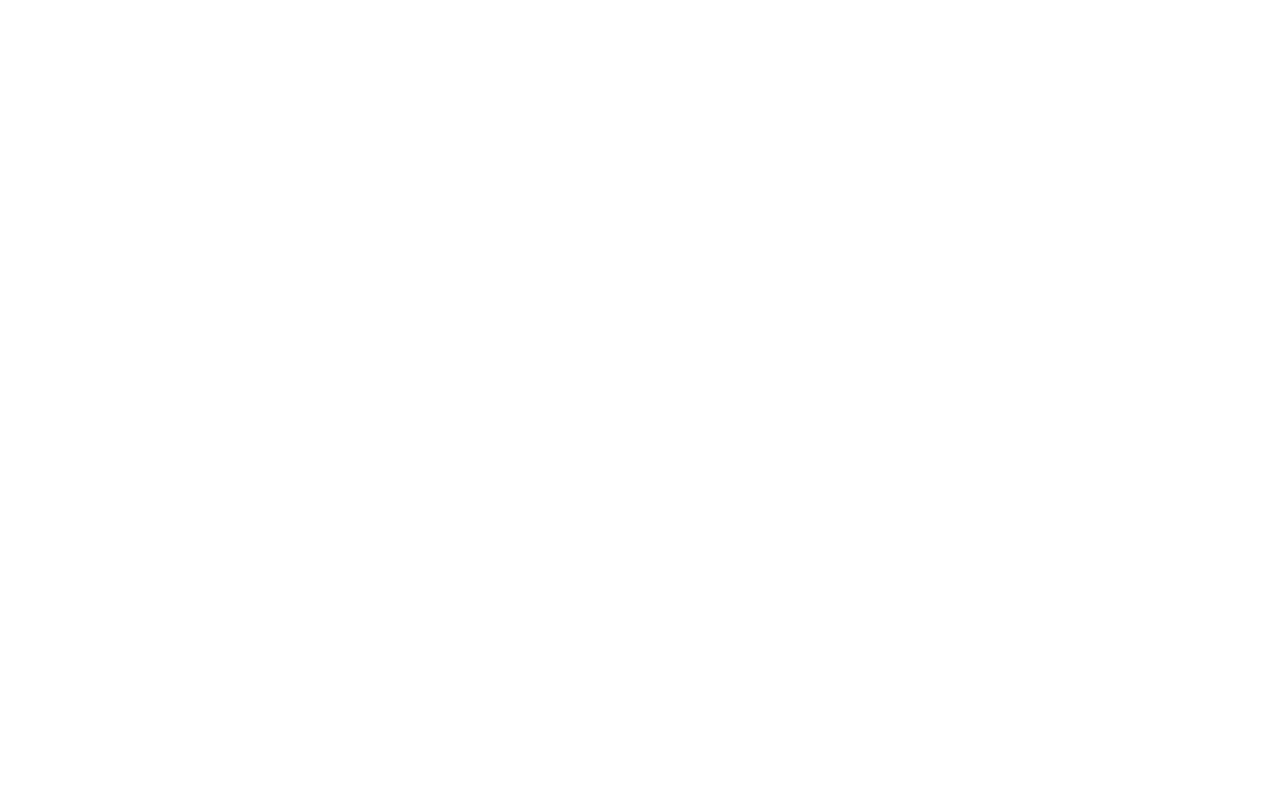
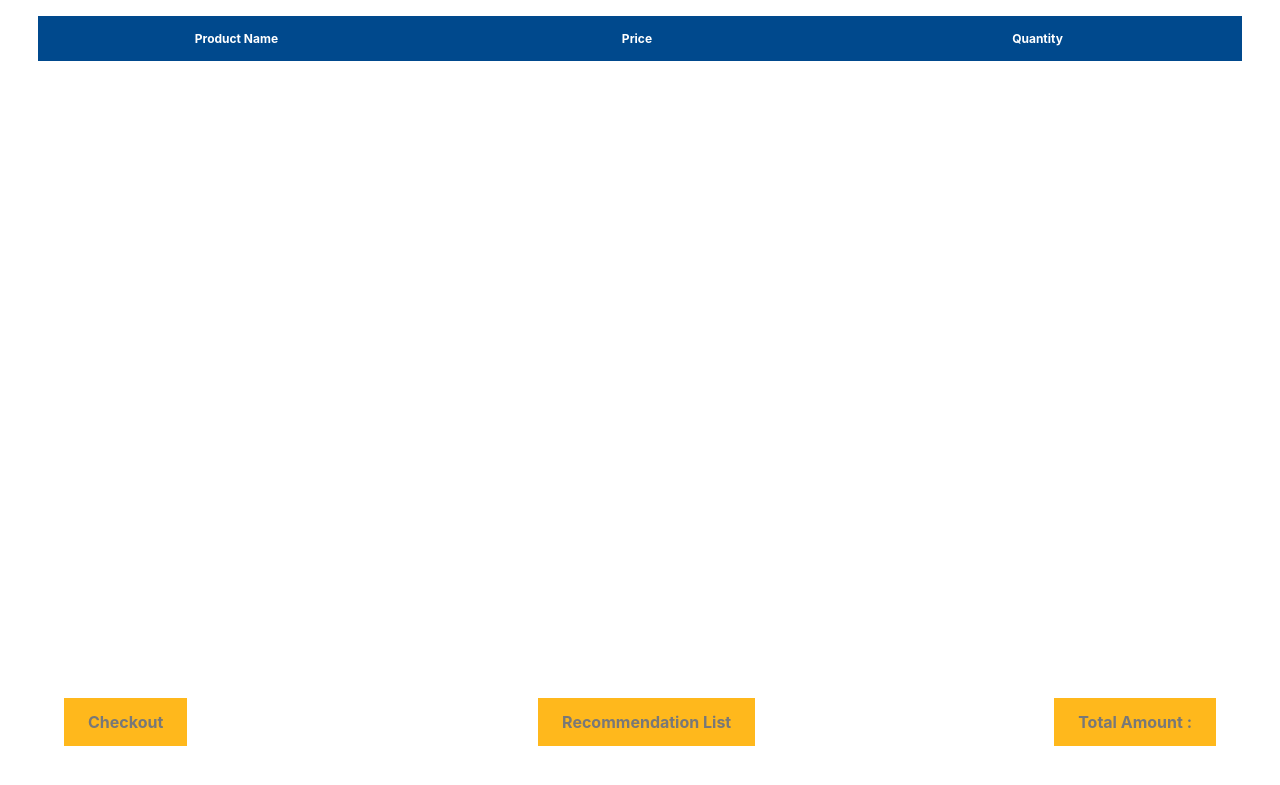
Before and after one commit to pranjali2018201029/CodeBattle2.0, a Flask app: page /ViewCart in a window 1280 px wide. Before the commit the part shown is empty. Shown: the top 785 px of the page. Run offline with Flask 2, Linux system fonts and the light colour scheme; tables that the repository leaves empty hold one stand-in row (values such as "Sample post"); some libraries are stand-ins or nearby versions.

Commit message:
View Cart functionality completed View -- Anamika Controller -- Pranjali

```diff
--- a/app/templates/CartDetailPage.html
+++ b/app/templates/CartDetailPage.html
@@ -4,3 +4,208 @@
 Display : List of objects with Product name as link with Add/remove Quantity button[optional],
 View Recommendation and Checkout button at the end
 For now, Checkout button will do nothing -->
+<html>
+  <head>
+
+    <link href="{{ url_for('static',filename = 'styles.css') }}" rel="stylesheet" type="text/css">
+    <link href="//maxcdn.bootstrapcdn.com/bootstrap/4.1.1/css/bootstrap.min.css" rel="stylesheet" id="bootstrap-css">
+    <script src="//maxcdn.bootstrapcdn.com/bootstrap/4.1.1/js/bootstrap.min.js"></script>
+    <script src="//cdnjs.cloudflare.com/ajax/libs/jquery/3.2.1/jquery.min.js"></script>
+
+    <style>
+            .element
+               { position:fixed; bottom:2%; right:2%; }
+               .element2
+               { position:fixed; bottom:2%;  right:38%;}
+               .element3
+               { position:fixed; bottom:2%; left:2%; }
+          .cartbtn {
+            cursor:pointer;
+              cursor:hand;
+                }
+            table{
+              border: 1px solid #00498d;
+
+            }
+            table, th, td {
+
+              border-collapse: collapse;
+
+            }
+            th, td {
+              padding: 15px;
+              text-align: center;
+
+            }
+            th{
+              background: #00498d;
+              color: white
+            }
+
+            table#t01 {
+              width: 100%;
+              background-color: #f1f1c1;
+            }
+            div {
+              max-height: 96%;
+              overflow-y: auto;
+              margin: 3%;
+            }
+            thead tr{
+      position: absolute;
+      left: 0;
+      right: 15px;
+      /* to not cover the scrollbar*/
+      background: #00498d
+    }
+
+    thead th,
+    tfoot td {
+      display: inline-block;
+    }
+
+    thead tr {
+      top: 2%;
+      width:94%;
+      left: 3%;
+
+    }
+
+
+    th,
+    td {
+      width: calc((100%/3) - 5px);
+      font-size: 12px;
+      text-align: center;
+    }
+
+    tbody tr td{
+      width: calc((100%/3));
+    }
+    /*give some space between thead and tfoot*/
+
+    tbody tr td {
+      padding-top: 25px;
+
+      padding-bottom: 30px;
+    }
+
+    tr:nth-child(even) {background-color:white}
+    tr:nth-child(odd) {background-color: #EFFBFC  ;}
+    /* unvisited link */
+    a:link {
+      color: #00498d;
+    }
+
+    /* visited link */
+    a:visited {
+      color: #01598d;
+    }
+
+    /* mouse over link */
+    a:hover {
+      color: black;
+    }
+
+    /* selected link */
+    a:active {
+      color: #01598d;
+    }
+    </style>
+      </head>
+
+        <body style="background-color:white";font-family: Arial, Helvetica, sans-serif;>
+
+          <div>
+            <table style="width: 100%;margin-top: 10px" id="ProductTable">
+                <thead>
+                    <tr style="background-color: #00498d">
+                      <th >Product Name</th>
+                      <th>Price</th>
+                      <th>Quantity</th>
+                    </tr>
+                  </thead>
+                  <tbody>
+
+                    {% for product in CartList %}
+                    <tr id="{{product[0]}}">
+                      <td >{{ product[1] }}</td>
+                      <td>{{ product[2]}}</td>
+                      <td><button type="button" style="display: inline-block;" onclick="dec(this.parentNode)">-</button><input type="number" value=1 style="width:15%;text-align:center"/><button type="button" onclick="inc(this.parentNode)">+</button></td>
+
+                    </tr>
+                    {% endfor %}
+                  </tbody>
+
+              </table>
+            </div>
+
+            <div class="element" >
+
+                    <button style="background: #FFB81C" onclick="" id="Total">Total Amount : </button>
+
+                  </div>
+                  <center>
+                  <div class="element2" >
+
+                      <a href="/ViewRecommendation"><button style="background: #FFB81C" onclick="" id="Total2">Recommendation List </button></a>
+
+                    </div>
+                </center>
+                    <div class="element3" >
+
+                        <button style="background: #FFB81C" onclick="" id="Total3">Checkout </button>
+
+                      </div>
+            <ul id="productlist">
+
+            </ul>
+
+            <script>
+
+
+            var tab=document.getElementById('ProductTable');
+            prows=tab.rows;
+            prows[1].parentNode.removeChild(prows[1]);
+
+
+
+        function dec(ele)
+      {
+
+        numele=ele.children[1];
+        if(numele.value>0)
+        {
+          numele.value=numele.value-1;
+        }
+        amt();
+
+      }
+      function inc(ele)
+      {
+
+        numele=ele.children[1];
+        numele.value=parseInt(numele.value)+parseInt(1);
+        amt();
+      }
+      amt();
+      function amt()
+      {
+        var amt=0;
+        nrows=tab.rows.length;
+        for(var i=1;i<nrows;i++)
+        {
+          var tr2=tab.rows[i];
+          var price=parseInt(tr2.cells[1].innerHTML);
+          var qnt=parseInt(tr2.cells[2].children[1].value);
+          amt=amt+(price*qnt);
+        }
+        document.getElementById("Total").innerHTML="Total Amount : "+amt;
+      }
+
+
+            </script>
+
+
+        </body>
+    </html>
--- a/app/views.py
+++ b/app/views.py
@@ -142,7 +142,8 @@
     Cart_Product_Names = []
     for entry in Cart_Entries:
         Product_obj = Product.query.filter(Product.product_id == entry.product_id).first()
-        Cart_Product_Names.append(Product_obj.name)
+        cart_product_obj = [Product_obj.product_id, Product_obj.name, Product_obj.price]
+        Cart_Product_Names.append(cart_product_obj)
 
     return render_template('CartDetailPage.html', CartList=Cart_Product_Names)
 
@@ -156,7 +157,10 @@
     # 6. Render MealRecommendation page with List of Meal names as parameter (MealIDs can be passed if required as key:val pairs).
 
     uid = current_user.get_id()
-    Cart_Product_Ids = Cart.query.filter(Cart.user_id == uid).options(load_only("product_id")).all()
+    Cart_Products = Cart.query.filter(Cart.user_id == uid).all()
+    Cart_Product_Ids = []
+    for product in Cart_Products:
+        Cart_Product_Ids.append(product.product_id)
 
     Obj_To_ML_Algo = {}
     Obj_To_ML_Algo['CustomerID'] = uid
@@ -186,19 +190,25 @@
             Products_List.append(Next_To_Buy_Ids[i])
 
     ## Intersection query to get most suitable meals from above list of products
-    Filter_Meals = Meal.query.filter(Meal.product_id == Products_List[0]).options(load_only("meal_id")).all()
+    Filter_Meals1 = Meal.query.filter(Meal.product_id == Products_List[0]).all()
+    Filter_meals = []
+    for meal in Filter_Meals1:
+        Filter_meals.append(meal.meal_id)
 
     index = 1
     while len(Filter_Meals)>5 and index<len(Products_List):
-        Subquery1 = Meal.query.filter(Meal.product_id == Products_List[index]).options(load_only("meal_id")).all()
+        Subquery1 = Meal.query.filter(Meal.product_id == Products_List[index]).all()
+        Subquery1_results = []
+        for meal in Subquery1:
+            Subquery1_results.append(meal.meal_id)
         Filter_Meals = Filter_Meals.intersect(Subquery1)
         index += 1
 
     ## Get Meal names from mealdetail table from above meal ids (top 5)
     Meal_List = []
     for mealID in Filter_Meals:
-        Meal_name = MealDetails.query.filter(MealDetails.meal_id == mealID).options(load_only("name"))
-        Meal_List.append(Meal_name)
+        Meal = MealDetails.query.filter(MealDetails.meal_id == mealID).first()
+        Meal_List.append(Meal.name)
 
     return render_template('MealRecommendation.html', MealList=Meal_List)
 
@@ -212,8 +222,15 @@
     # 4. render HomePage page with parameter value = above queried list.
 
     uid = current_user.get_id()
-    Cart_Product_Ids = Cart.query.filter(Cart.user_id == uid).options(load_only("product_id")).all()
-    Meal_Product_Ids = Meal.query.filter(Meal.meal_id == MealID).options(load_only("product_id")).all()
+    Cart_Products = Cart.query.filter(Cart.user_id == uid).all()
+    Cart_Product_Ids = []
+    for product in Cart_Products:
+        Cart_Product_Ids.append(product.product_id)
+
+    Meal_Products = Meal.query.filter(Meal.meal_id == MealID).all()
+    Meal_Product_Ids = []
+    for product in Meal_Products:
+        Meal_Product_Ids.append(product.product_id)
 
     Missing_products = []
 
@@ -222,8 +239,8 @@
     Missing_products_Ids = Meal_Product_Ids.remove(Common_products)
 
     for missing_product_id in Missing_products_Ids:
-        Missing_product_name = Product.query.filter(Product.product_id==missing_product_id).options(load_only("name")).first()
-        Missing_products.append(Missing_product_name)
+        Missing_product = Product.query.filter(Product.product_id==missing_product_id).first()
+        Missing_products.append(Missing_product.name)
 
     ## Implementation 2
     # for meal_product in Meal_Product_Ids :
```
